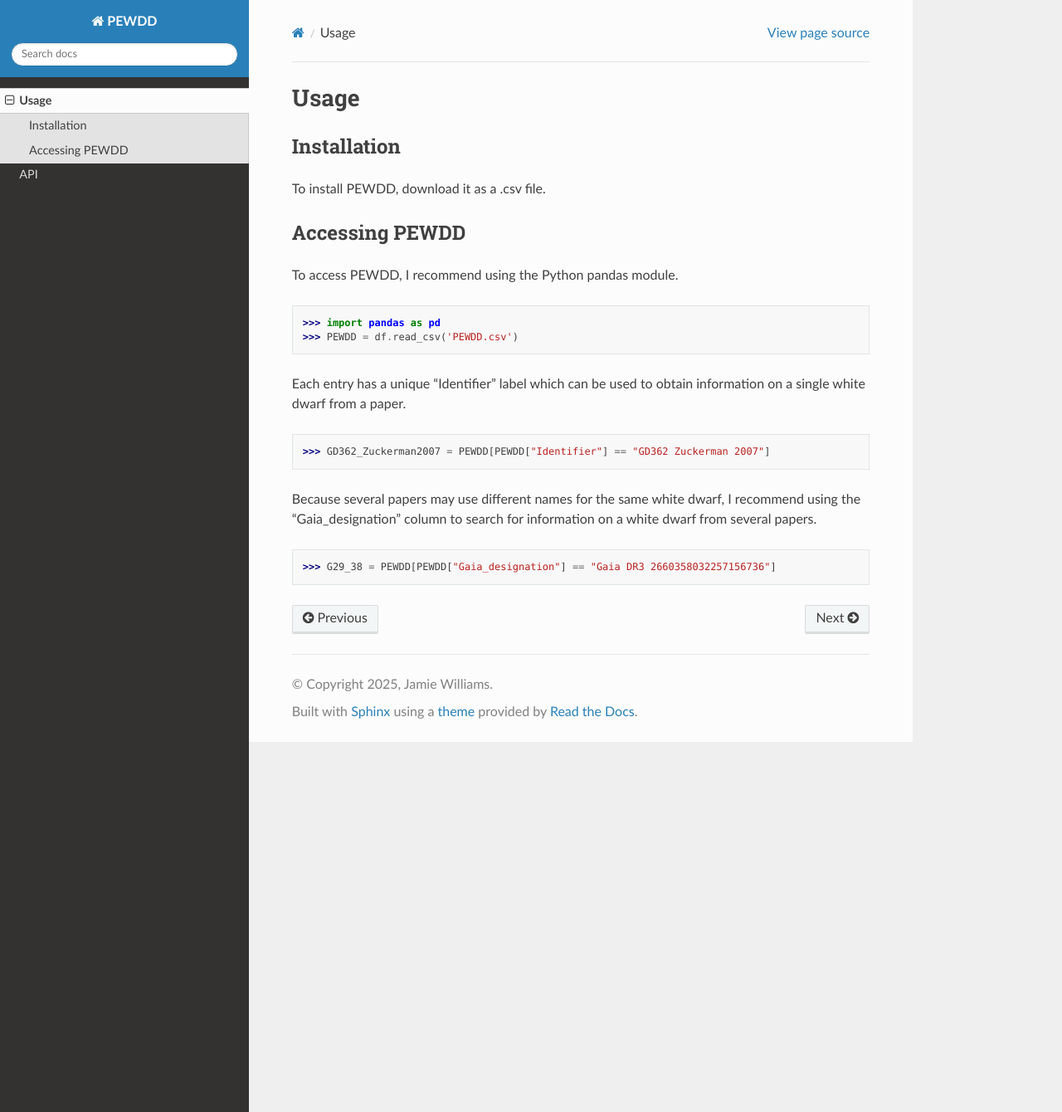
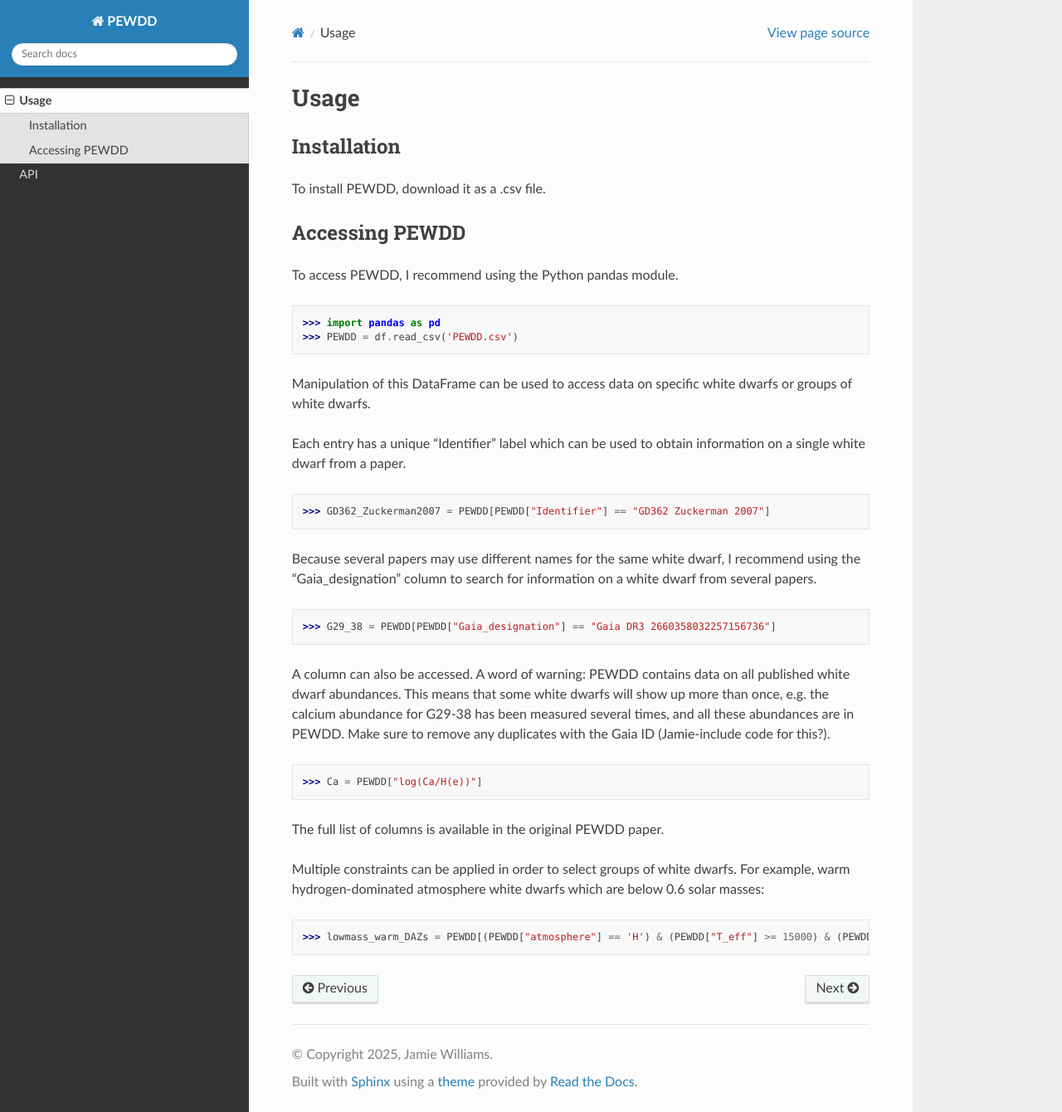
Before and after one commit to jamietwilliams/PEWDD-tutorial, a Sphinx documentation site: the page built from docs/source/usage.rst, in a window 1280 px wide and 1340 px high. Shown: the whole window at 83% size. Built offline with Sphinx 7.4.7 and the Read the Docs theme 3.1.0, drawn with Linux system fonts in a browser that asks for light colours.

Commit message:
Update usage.rst

```diff
--- a/docs/source/usage.rst
+++ b/docs/source/usage.rst
@@ -15,6 +15,8 @@
 >>> import pandas as pd
 >>> PEWDD = df.read_csv('PEWDD.csv')
 
+Manipulation of this DataFrame can be used to access data on specific white dwarfs or groups of white dwarfs.
+
 Each entry has a unique "Identifier" label which can be used to obtain information on a single white dwarf from a paper.
 
 >>> GD362_Zuckerman2007 = PEWDD[PEWDD["Identifier"] == "GD362 Zuckerman 2007"]
@@ -22,3 +24,13 @@
 Because several papers may use different names for the same white dwarf, I recommend using the "Gaia_designation" column to search for information on a white dwarf from several papers.
 
 >>> G29_38 = PEWDD[PEWDD["Gaia_designation"] == "Gaia DR3 2660358032257156736"]
+
+A column can also be accessed. A word of warning: PEWDD contains data on all published white dwarf abundances. This means that some white dwarfs will show up more than once, e.g. the calcium abundance for G29-38 has been measured several times, and all these abundances are in PEWDD. Make sure to remove any duplicates with the Gaia ID (Jamie-include code for this?).
+
+>>> Ca = PEWDD["log(Ca/H(e))"]
+
+The full list of columns is available in the original PEWDD paper.
+
+Multiple constraints can be applied in order to select groups of white dwarfs. For example, warm hydrogen-dominated atmosphere white dwarfs which are below 0.6 solar masses:
+
+>>> lowmass_warm_DAZs = PEWDD[(PEWDD["atmosphere"] == 'H') & (PEWDD["T_eff"] >= 15000) & (PEWDD["mass"] <= 0.6)]
```
